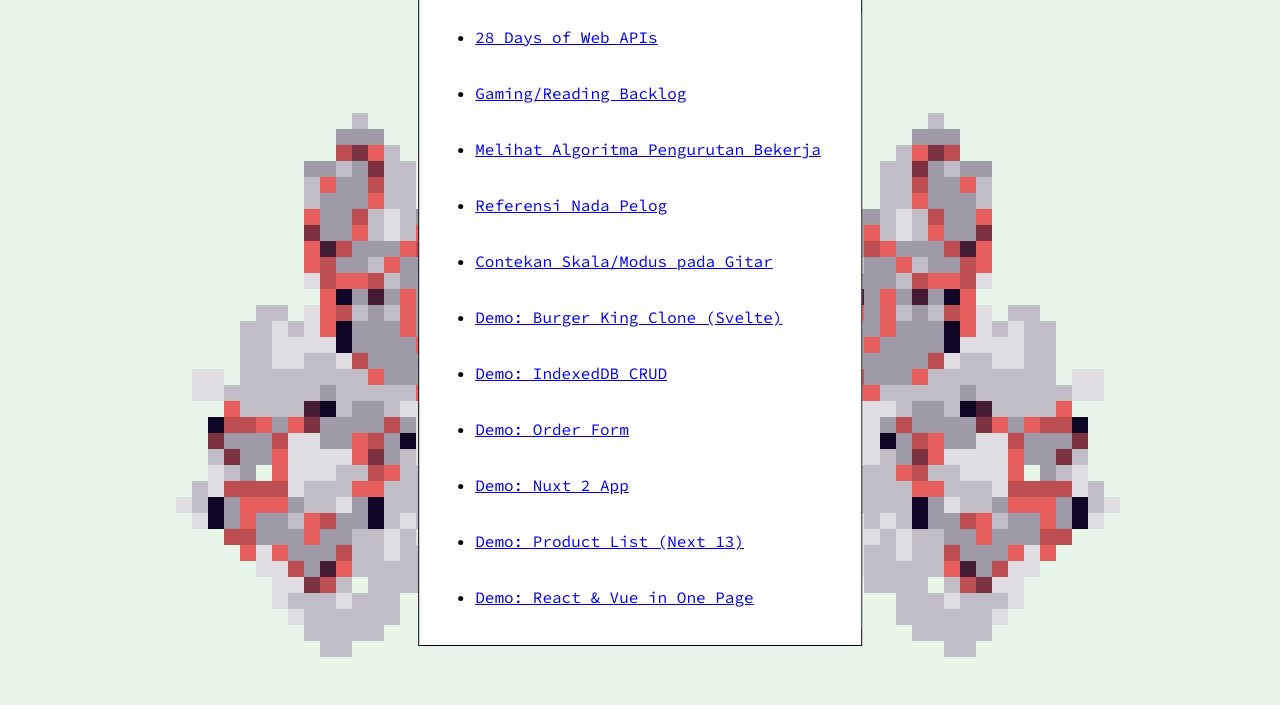
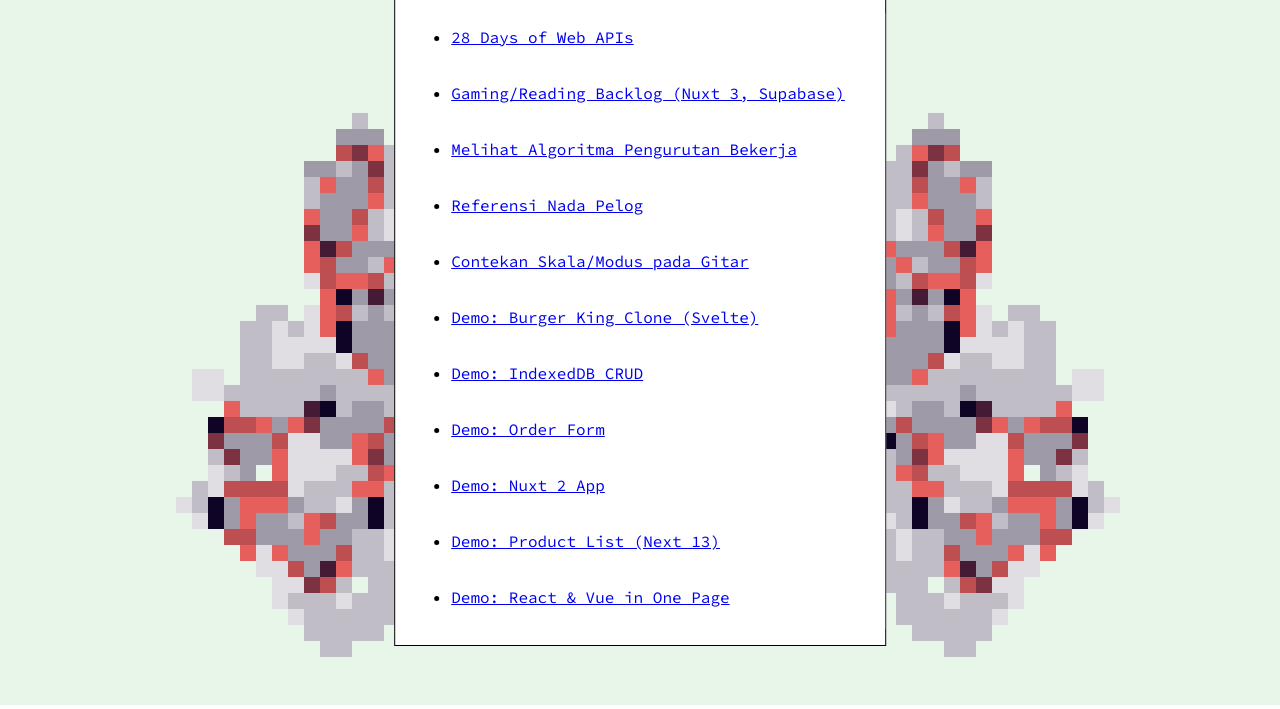
Before and after one commit to stoikal/stoikal.github.io, a plain HTML site: page index.html in a window 1280 px wide. Shown: the part 95-804 px from the top of the page. Drawn offline with Linux system fonts and the light colour scheme.

Commit message:
rename a link

```diff
--- a/index.html
+++ b/index.html
@@ -103,7 +103,7 @@
       <main class="clamp visible">
         <ul class="content">
           <li><a href="https://28-days.vercel.app/"><span>28 Days of Web APIs</span></a></li>
-          <li><a href="https://me.stoikal.xyz/"><span>Gaming/Reading Backlog</span></a></li>
+          <li><a href="https://me.stoikal.xyz/"><span>Gaming/Reading Backlog (Nuxt 3, Supabase)</span></a></li>
           <li><a href="/visual-sort"><span>Melihat Algoritma Pengurutan Bekerja</span></a></li>
           <li><a href="/tala"><span>Referensi Nada Pelog</span></a></li>
           <li><a href="/guitarhelp"><span>Contekan Skala/Modus pada Gitar</span></a></li>
```
